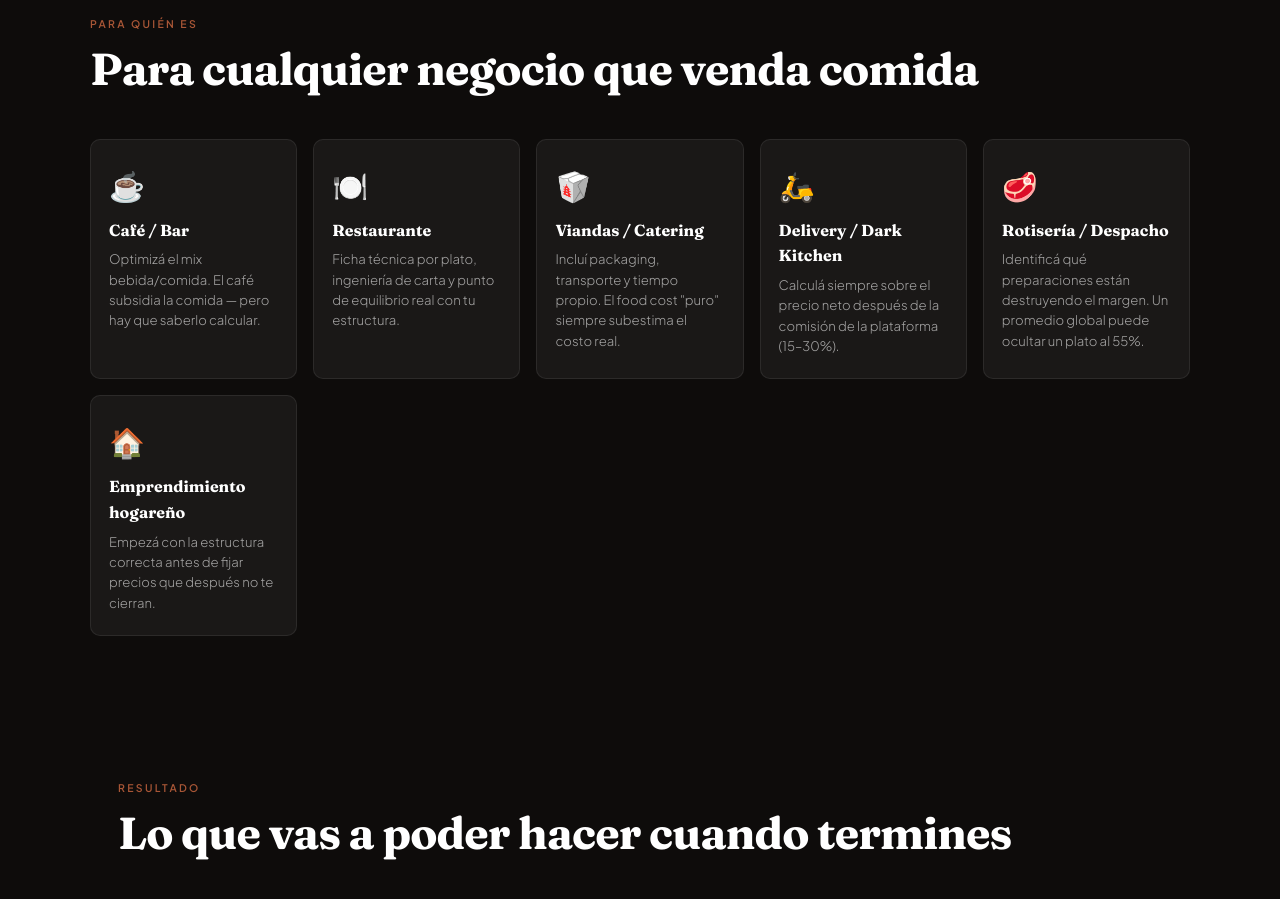
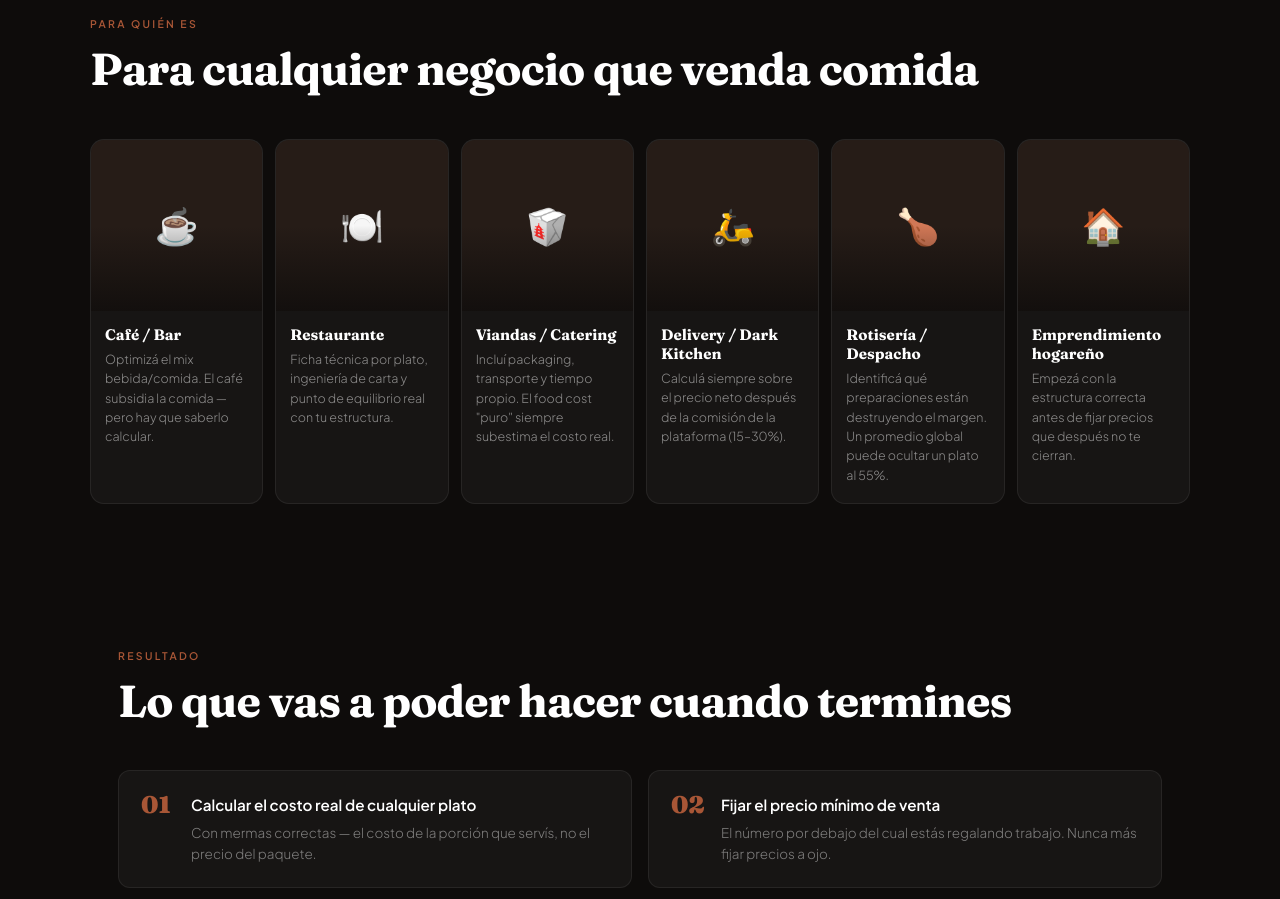
Before and after one commit to metodofermento/metodofermento, a website: page guia.html in a window 1280 px wide. Shown: the part 2380-3279 px from the top of the page. Drawn offline with Linux system fonts and the light colour scheme.

Commit message:
design: negocio cards — grid 6 col desktop, image slots con fallback emoji, hover mejorado

```diff
--- a/guia.html
+++ b/guia.html
@@ -239,20 +239,44 @@
     .para-quien-inner { max-width: 1100px; margin: 0 auto; }
     .para-quien .section-h2 { color: #fff; }
     .negocios-grid {
-      display: grid; grid-template-columns: repeat(auto-fit, minmax(175px, 1fr)); gap: 16px;
+      display: grid;
+      grid-template-columns: repeat(6, 1fr);
+      gap: 12px;
     }
+    @media(max-width:1100px){.negocios-grid{grid-template-columns:repeat(3,1fr)}}
+    @media(max-width:600px){.negocios-grid{grid-template-columns:repeat(2,1fr)}}
     .negocio-card {
-      background: rgba(255,255,255,.05); border: 1px solid rgba(255,255,255,.08);
-      border-radius: 10px; padding: 22px 18px;
-      transition: background .2s, border-color .2s;
+      background: rgba(255,255,255,.04); border: 1px solid rgba(255,255,255,.07);
+      border-radius: 14px; overflow: hidden;
+      transition: transform .25s, border-color .25s, box-shadow .25s;
+      display: flex; flex-direction: column;
     }
-    .negocio-card:hover { background: rgba(168,86,54,.1); border-color: rgba(168,86,54,.3); }
-    .negocio-icon { font-size: 1.8rem; display: block; margin-bottom: 10px; }
+    .negocio-card:hover { transform: translateY(-4px); border-color: rgba(168,86,54,.3); box-shadow: 0 12px 36px rgba(0,0,0,.3); }
+    .negocio-img {
+      width: 100%; aspect-ratio: 1/1; overflow: hidden;
+      background: rgba(168,86,54,.1); position: relative;
+    }
+    .negocio-img img {
+      width: 100%; height: 100%; object-fit: cover;
+      transition: transform .5s ease;
+      display: block;
+    }
+    .negocio-card:hover .negocio-img img { transform: scale(1.07); }
+    .negocio-img::after {
+      content: ''; position: absolute; inset: 0;
+      background: linear-gradient(to bottom, transparent 50%, rgba(14,12,11,.8) 100%);
+    }
+    .negocio-img-placeholder {
+      width: 100%; height: 100%; display: flex; align-items: center;
+      justify-content: center; font-size: 2.2rem;
+    }
+    .negocio-body { padding: 14px 14px 18px; flex: 1; }
+    .negocio-icon { font-size: 1.6rem; display: block; margin-bottom: 8px; }
     .negocio-card h3 {
-      font-family: var(--serif); font-size: 1rem; font-weight: 700;
-      color: #fff; margin-bottom: 6px; font-optical-sizing: auto;
+      font-family: var(--serif); font-size: .95rem; font-weight: 700;
+      color: #fff; margin-bottom: 6px; font-optical-sizing: auto; line-height: 1.25;
     }
-    .negocio-card p { font-size: .82rem; color: rgba(255,255,255,.6); line-height: 1.55; }
+    .negocio-card p { font-size: .78rem; color: rgba(255,255,255,.5); line-height: 1.55; }
 
     /* ── LO QUE VAS A APRENDER ── */
     .aprende { max-width: 1100px; margin: 0 auto; padding: 72px 28px; position: relative; }
@@ -548,34 +572,64 @@
         <h2 class="section-h2">Para cualquier negocio que venda comida</h2>
         <div class="negocios-grid">
   <div class="negocio-card">
-            <span class="negocio-icon">☕</span>
+    <div class="negocio-img">
+      <img src="/img/neg-cafe.jpg" alt="Café / Bar" loading="lazy"
+        onerror="this.parentElement.innerHTML='<div class=negocio-img-placeholder>☕</div>'">
+    </div>
+    <div class="negocio-body">
       <h3>Café / Bar</h3>
       <p>Optimizá el mix bebida/comida. El café subsidia la comida — pero hay que saberlo calcular.</p>
     </div>
+  </div>
   <div class="negocio-card">
-            <span class="negocio-icon">🍽️</span>
+    <div class="negocio-img">
+      <img src="/img/neg-restaurante.jpg" alt="Restaurante" loading="lazy"
+        onerror="this.parentElement.innerHTML='<div class=negocio-img-placeholder>🍽️</div>'">
+    </div>
+    <div class="negocio-body">
       <h3>Restaurante</h3>
       <p>Ficha técnica por plato, ingeniería de carta y punto de equilibrio real con tu estructura.</p>
     </div>
+  </div>
   <div class="negocio-card">
-            <span class="negocio-icon">🥡</span>
+    <div class="negocio-img">
+      <img src="/img/neg-viandas.jpg" alt="Viandas / Catering" loading="lazy"
+        onerror="this.parentElement.innerHTML='<div class=negocio-img-placeholder>🥡</div>'">
+    </div>
+    <div class="negocio-body">
       <h3>Viandas / Catering</h3>
       <p>Incluí packaging, transporte y tiempo propio. El food cost "puro" siempre subestima el costo real.</p>
     </div>
+  </div>
   <div class="negocio-card">
-            <span class="negocio-icon">🛵</span>
+    <div class="negocio-img">
+      <img src="/img/neg-delivery.jpg" alt="Delivery / Dark Kitchen" loading="lazy"
+        onerror="this.parentElement.innerHTML='<div class=negocio-img-placeholder>🛵</div>'">
+    </div>
+    <div class="negocio-body">
       <h3>Delivery / Dark Kitchen</h3>
       <p>Calculá siempre sobre el precio neto después de la comisión de la plataforma (15–30%).</p>
     </div>
+  </div>
   <div class="negocio-card">
-            <span class="negocio-icon">🥩</span>
+    <div class="negocio-img">
+      <img src="/img/neg-rotiseria.jpg" alt="Rotisería / Despacho" loading="lazy"
+        onerror="this.parentElement.innerHTML='<div class=negocio-img-placeholder>🍗</div>'">
+    </div>
+    <div class="negocio-body">
       <h3>Rotisería / Despacho</h3>
       <p>Identificá qué preparaciones están destruyendo el margen. Un promedio global puede ocultar un plato al 55%.</p>
     </div>
+  </div>
   <div class="negocio-card">
-            <span class="negocio-icon">🏠</span>
+    <div class="negocio-img">
+      <img src="/img/neg-hogar.jpg" alt="Emprendimiento hogareño" loading="lazy"
+        onerror="this.parentElement.innerHTML='<div class=negocio-img-placeholder>🏠</div>'">
+    </div>
+    <div class="negocio-body">
       <h3>Emprendimiento hogareño</h3>
       <p>Empezá con la estructura correcta antes de fijar precios que después no te cierran.</p>
+    </div>
   </div>
 </div>
       </div>
```
Also changed, not shown: public/guia.html (+69 -15 lines). Lines whose indentation alone changed are shown as unchanged.
